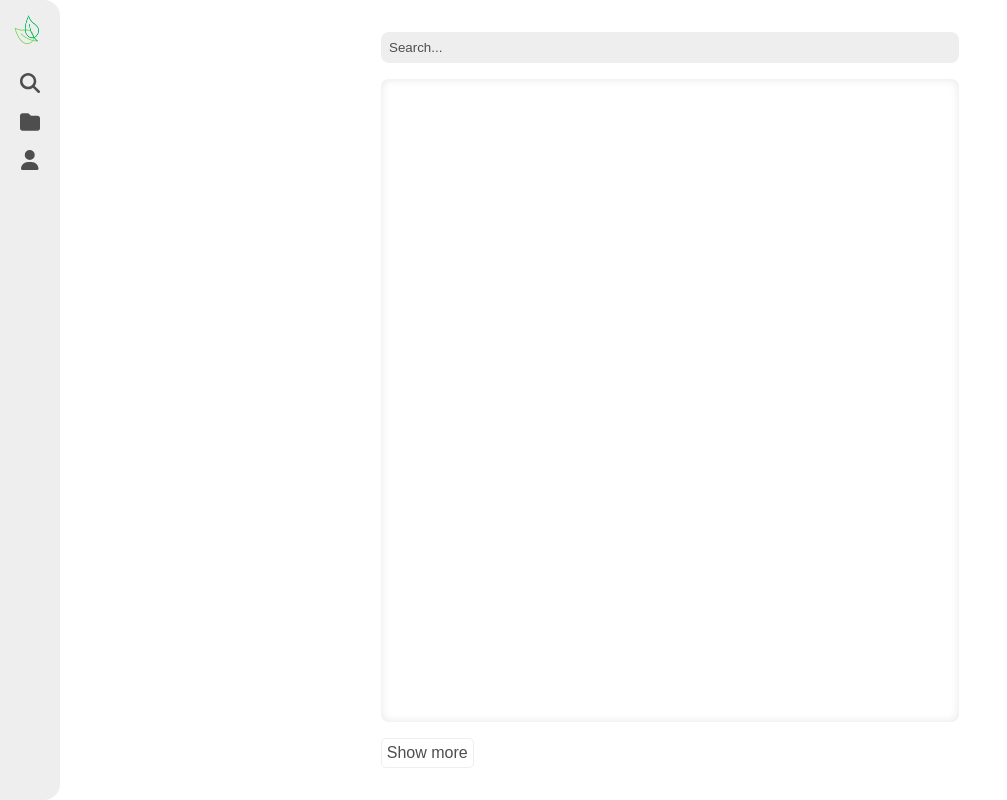
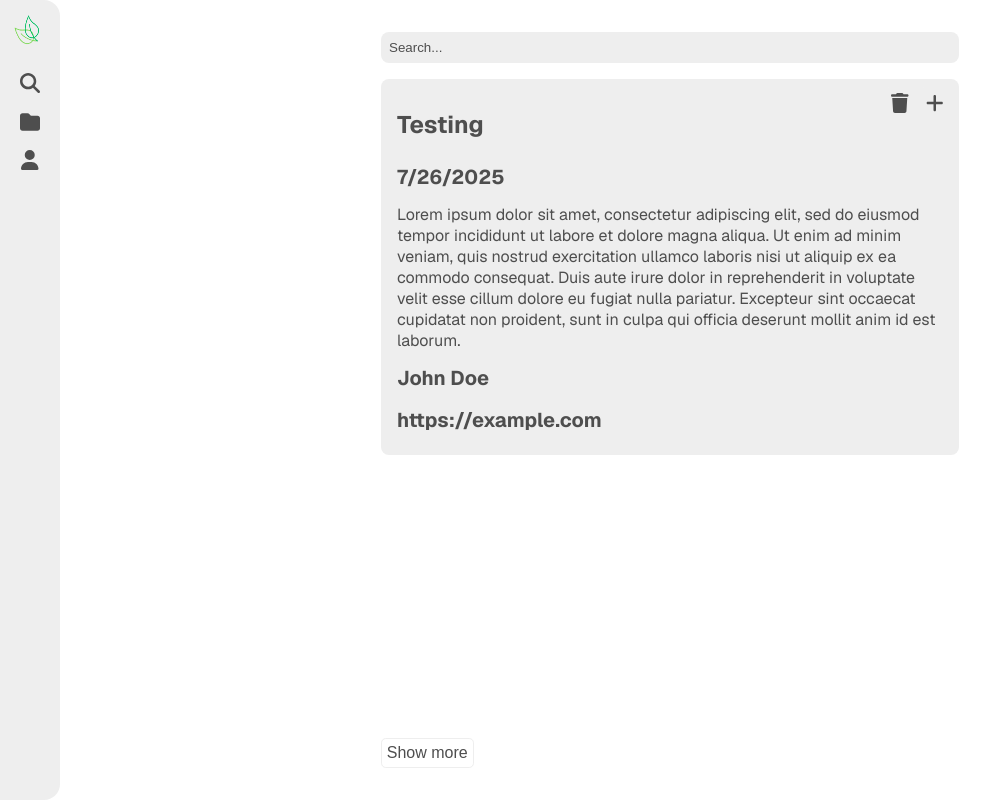
Before and after one commit to 1ightstep/CodeTheCure, a Next.js app: page /engine/search in a window 1280 px wide. Shown: the whole page, without its empty margins (0-1007 px from the left). Built offline with nearby package versions, Linux system fonts and the light colour scheme.

Commit message:
SourceCard components finished

```diff
--- a/src/app/(protected)/engine/search/page.module.css
+++ b/src/app/(protected)/engine/search/page.module.css
@@ -20,8 +20,6 @@
 .resultContainer {
   width: 100%;
   height: 100%;
-  box-shadow: inset 0 0 10px rgba(0, 0, 0, 0.1);
-  border-radius: 0.5rem;
 }
 
 .showMoreContainer {
--- a/src/app/(protected)/engine/search/page.tsx
+++ b/src/app/(protected)/engine/search/page.tsx
@@ -1,8 +1,10 @@
 "use client";
+import styles from "./page.module.css";
 import { useSearchParams } from "next/navigation";
 import { useEffect, useState } from "react";
+
 import SearchBar from "@/components/protected/SearchBar";
-import styles from "./page.module.css";
+import SourceCard from "@/components/protected/SourceCard";
 
 export default function SearchPage() {
   const searchParams = useSearchParams();
@@ -27,7 +29,17 @@ export default function SearchPage() {
     <div className={styles.searchPage}>
       <div className={styles.searchContentContainer}>
         <SearchBar onSearch={handleSearch} width="100%" height="2rem" />
-        <div className={styles.resultContainer}></div>
+        <div className={styles.resultContainer}>
+          <SourceCard
+            title="Testing"
+            publicationDate="7/26/2025"
+            aiSummary="Lorem ipsum dolor sit amet, consectetur adipiscing elit, sed do eiusmod tempor incididunt ut labore et dolore magna aliqua. Ut enim ad minim veniam, quis nostrud exercitation ullamco laboris nisi ut aliquip ex ea commodo consequat. Duis aute irure dolor in reprehenderit in voluptate velit esse cillum dolore eu fugiat nulla pariatur. Excepteur sint occaecat cupidatat non proident, sunt in culpa qui officia deserunt mollit anim id est laborum."
+            author="John Doe"
+            sourceLink="https://example.com"
+            onSave={() => console.log("Saved!")}
+            onTrash={() => console.log("Trashed!")}
+          />
+        </div>
         <div className={styles.showMoreContainer}>
           <button className={styles.showMoreButton}>Show more</button>
         </div>
--- /dev/null
+++ b/src/components/protected/SourceCard.module.css
@@ -0,0 +1,34 @@
+.sourceCard {
+  position: relative;
+  height: fit-content;
+  background-color: var(--light-foreground);
+  border-radius: 0.5rem;
+  padding: 0.5rem 1rem 0.5rem 1rem;
+}
+
+.functionContainer {
+  position: absolute;
+  right: 0.5rem;
+  display: flex;
+  gap: 0.2rem;
+}
+
+.addButton,
+.trashButton {
+  right: 0.5rem;
+  height: 2rem;
+  width: 2rem;
+}
+
+.addButton svg,
+.trashButton svg {
+  transition: color 0.3s ease;
+}
+
+.addButton:hover > svg {
+  color: var(--brand);
+}
+
+.trashButton:hover > svg {
+  color: var(--error);
+}
--- /dev/null
+++ b/src/components/protected/SourceCard.tsx
@@ -0,0 +1,48 @@
+"use client";
+import styles from "./SourceCard.module.css";
+import { FontAwesomeIcon } from "@fortawesome/react-fontawesome";
+import { faPlus, faTrash } from "@fortawesome/free-solid-svg-icons";
+
+interface SourceCardProps {
+  title: string;
+  publicationDate: string;
+  aiSummary: string;
+  author: string;
+  sourceLink: string;
+  onSave: () => void;
+  onTrash: () => void;
+}
+
+export default function SourceCard({
+  title,
+  publicationDate,
+  aiSummary,
+  author,
+  sourceLink,
+  onSave,
+  onTrash,
+}: SourceCardProps) {
+  return (
+    <div className={styles.sourceCard}>
+      <div className={styles.functionContainer}>
+        <button className={styles.trashButton} onClick={onTrash}>
+          <FontAwesomeIcon icon={faTrash} />
+        </button>
+        <button className={styles.addButton} onClick={onSave}>
+          <FontAwesomeIcon icon={faPlus} />
+        </button>
+      </div>
+      <div className={styles.sourceCardHeader}>
+        <h3>{title}</h3>
+        <h4>{publicationDate}</h4>
+      </div>
+      <div className={styles.sourceCardBody}>
+        <p className={styles.aiSummary}>{aiSummary}</p>
+      </div>
+      <div className={styles.sourceCardFooter}>
+        <h4>{author}</h4>
+        <h4>{sourceLink}</h4>
+      </div>
+    </div>
+  );
+}
--- a/src/styles/globals.css
+++ b/src/styles/globals.css
@@ -3,6 +3,7 @@
   --foreground: #4e4e4e;
   --light-foreground: #eeeeee;
   --brand: #86da67;
+  --error: #ff4d4d;
 
   --text-xs: 0.75rem;
   --text-sm: 0.875rem;
```
